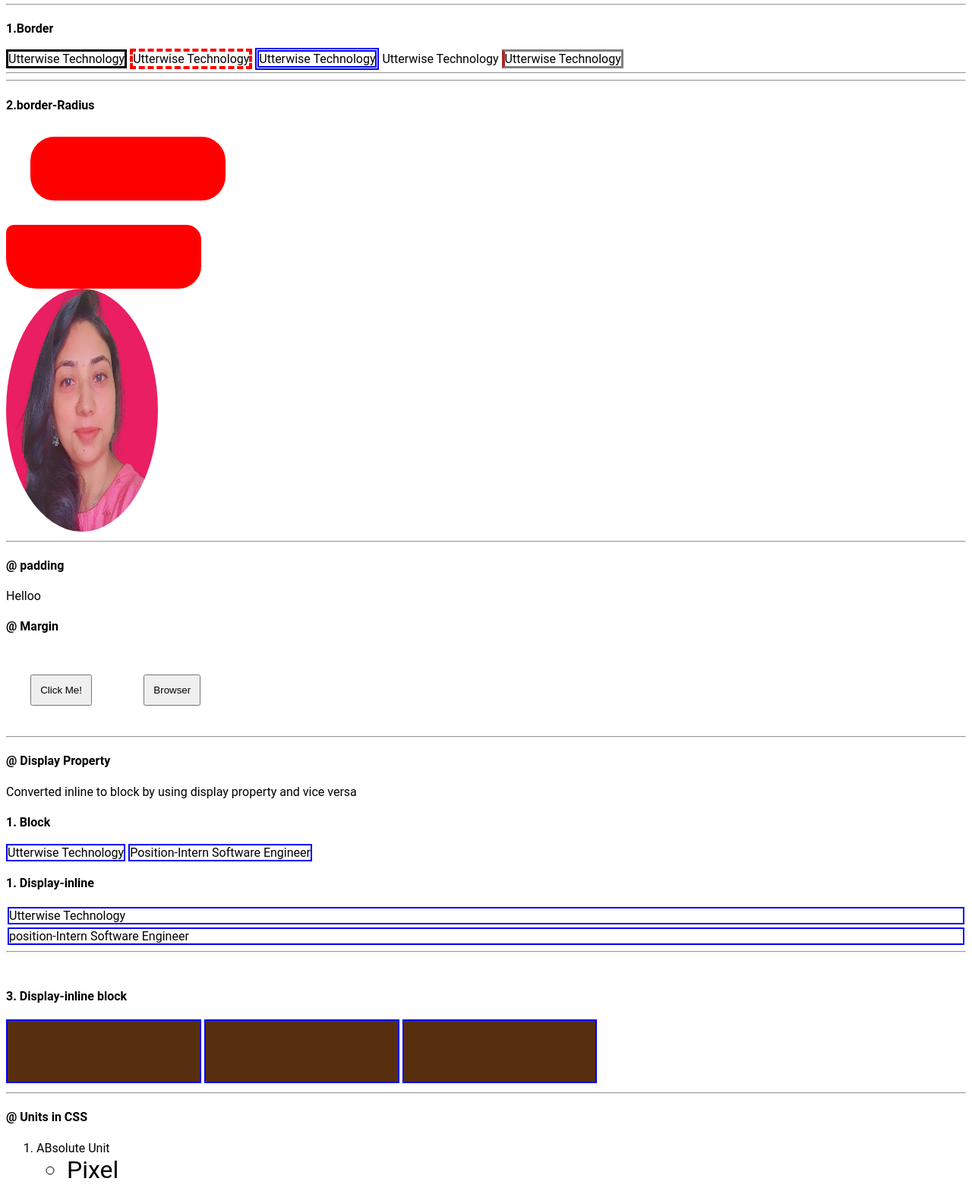
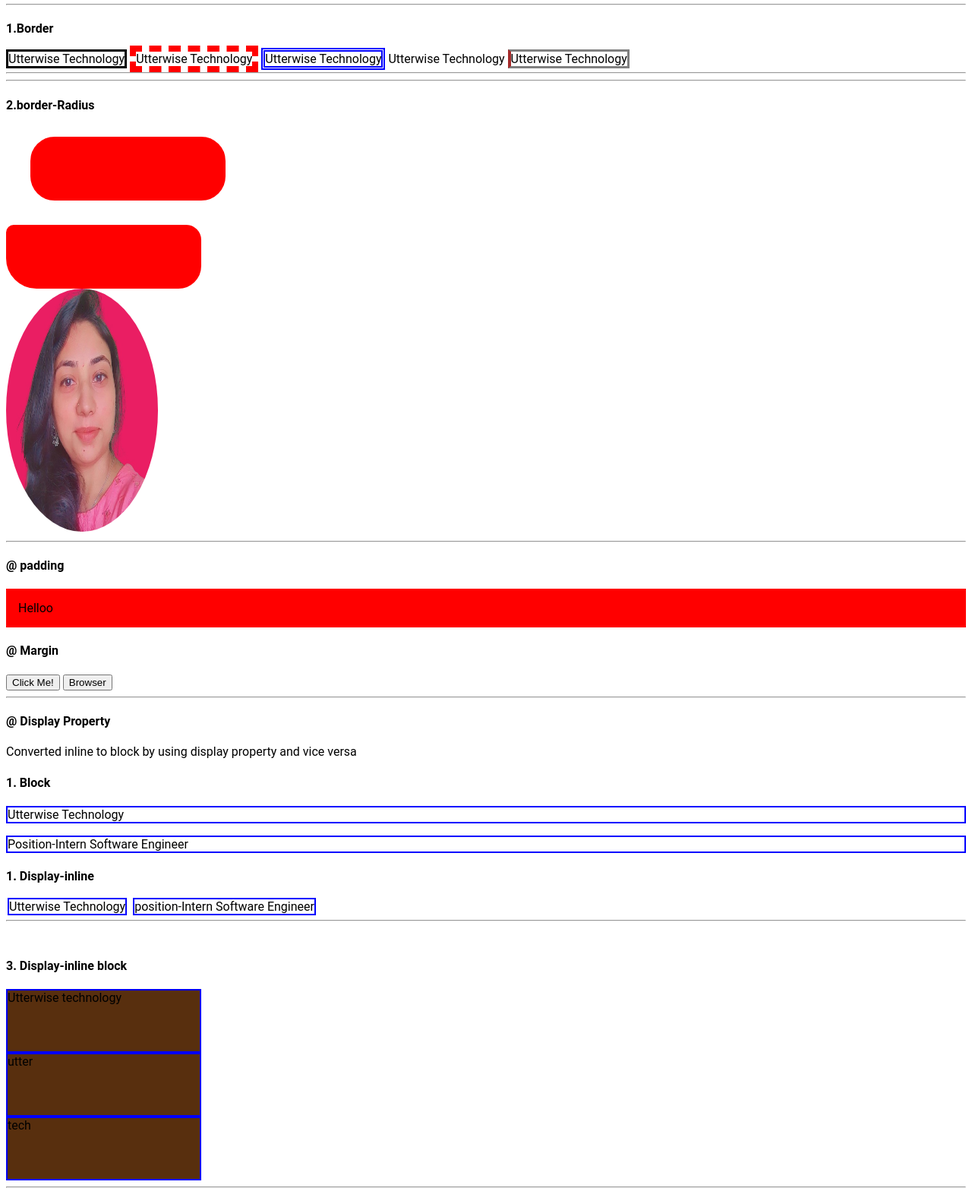
Before and after one commit to vaishnavi-thaakare/CSS-BOX-MODULE, a plain HTML site: page index.html in a window 1280 px wide. Shown: the part 946-2510 px from the top of the page at 76% size. Drawn offline with Linux system fonts and the light colour scheme.

```diff
--- a/index.html
+++ b/index.html
@@ -75,7 +75,7 @@
     <div id="container13"> </div>
 
     <div id="profilePhoto">
-        <img src="Vaishnavi Thakare.jpg" alt="profile photo">
+        <img src="Vaishnavi thakare.jpg" alt="profile photo">
 
 
     </div>
@@ -96,9 +96,9 @@
     <span class="display-2">position-Intern Software Engineer</span>
     <hr><br>
     <h4>3. Display-inline block</h4>
-    <div class="display-3"></div>
-    <div class="display-3"></div>
-    <div class="display-3"></div>
+    <div class="display-3">Utterwise technology</div>
+    <div class="display-3">utter</div>
+    <div class="display-3">tech</div>
     <hr>
     <h4>@ Units in CSS</h4>
     <ol>
@@ -180,7 +180,7 @@
     <a href="fancy-button.html">Fancy Button</a>
     <hr>
     <h4>@ Background</h4>
-    <a href="background.html" target="blank" title="go to background page"> </a>
+    <a href="background.html" target="blank" title="go to background page"> Background</a>
 
 
 
--- a/style.css
+++ b/style.css
@@ -37,13 +37,13 @@ background-color: bisque;
     border:solid;
 }
 #container5{
-    border:4px dashed red;
+    border:8px dashed red;
 }
 #container6{
     border:thick double blue;
 }
 #container7{
-    border-left: 2rem;
+    border-left: 2rem blue;
 
 }#container8{
     border:3px solid grey;
@@ -68,12 +68,7 @@ background-color: bisque;
     background-color:red ;
     border-radius: 10px 20px 30px 40px;
 }
-/* #profilePhoto{
-    border:2px solid black;
-    border-radius: 2px ;
-    height:40vh;
-    width:40%;
-} */
+
 img{
     height:40vh;
     width:200px;
@@ -82,14 +77,15 @@ img{
 }
 /* padding */
 #padding{
-    padding:1rem 1rem 1rem 1rem:
+    padding:1rem 1rem 1rem 1rem;
+    background-color:red;
 }
-/* padding:2rem 2rem(Top-bottom , left-right)
+ /* padding:2rem 2rem(Top-bottom , left-right)
 padding-right:2rem;
 padding-left:2rem;
 padding-top:2rem;
-padding-bottom:2rem; */
-/*
+padding-bottom:2rem;  */
+
 margin */
 button{
    padding: 0.7rem;
@@ -99,13 +95,13 @@ button{
 
 /* display */
 .display-1{
-    display:inline;
+    /* display:inline; */
     border:2px solid blue;
 
 
 }
 .display-2{
-    display: block;
+    /* display: block; */
     border:2px solid blue;
     margin: 4px 2px;
 }
@@ -114,7 +110,8 @@ button{
     width:20%;
     border:2px solid blue;
     background-color: #582f0e;
-    display: inline-block;
+    display: block;
+
 }
 /* Absolute Units-% */
 /* section{
@@ -171,7 +168,7 @@ html{
 }
 /* em is good making form and put everything relative while rem is good in overall manner. */
 /* Alpha channel and Opacity */
-#alpha-channel-1{
+/* #alpha-channel-1{
     height:400px;
     width:400px;
     background-color:#bb3e03 ;
@@ -179,15 +176,15 @@ html{
 #alpha-channel-2{
     height:10rem;
     width:10rem;
-    background-color: rgba(125,225,101, 1);
+    background-color: rgba(125,225,101, 0.7); */
     /* background-color: rgba(125,225,101, 0.2);
     background-color: rgba(125,225,101, 1);
     background-color: rgba(125,225,101, 0.7); */
-}
+/* } */
 
 
 
-/* #alpha-channel-1{
+#alpha-channel-1{
     height:400px;
     width:400px;
     background-color:#bb3e03 ;
@@ -198,7 +195,7 @@ html{
     width:10rem;
     background-color: #ee9b00;
     opacity:0.4 ;
-    font-size: 1em;
+    /* font-size: 1em;
     opacity:0;
     opacity:1;
     opacity:0.7;
```
Also changed, not shown: background.html (+3 -3 lines), position.html (+4 -4 lines), transform.html (+2 -2 lines), transition.html (+7 -7 lines).
